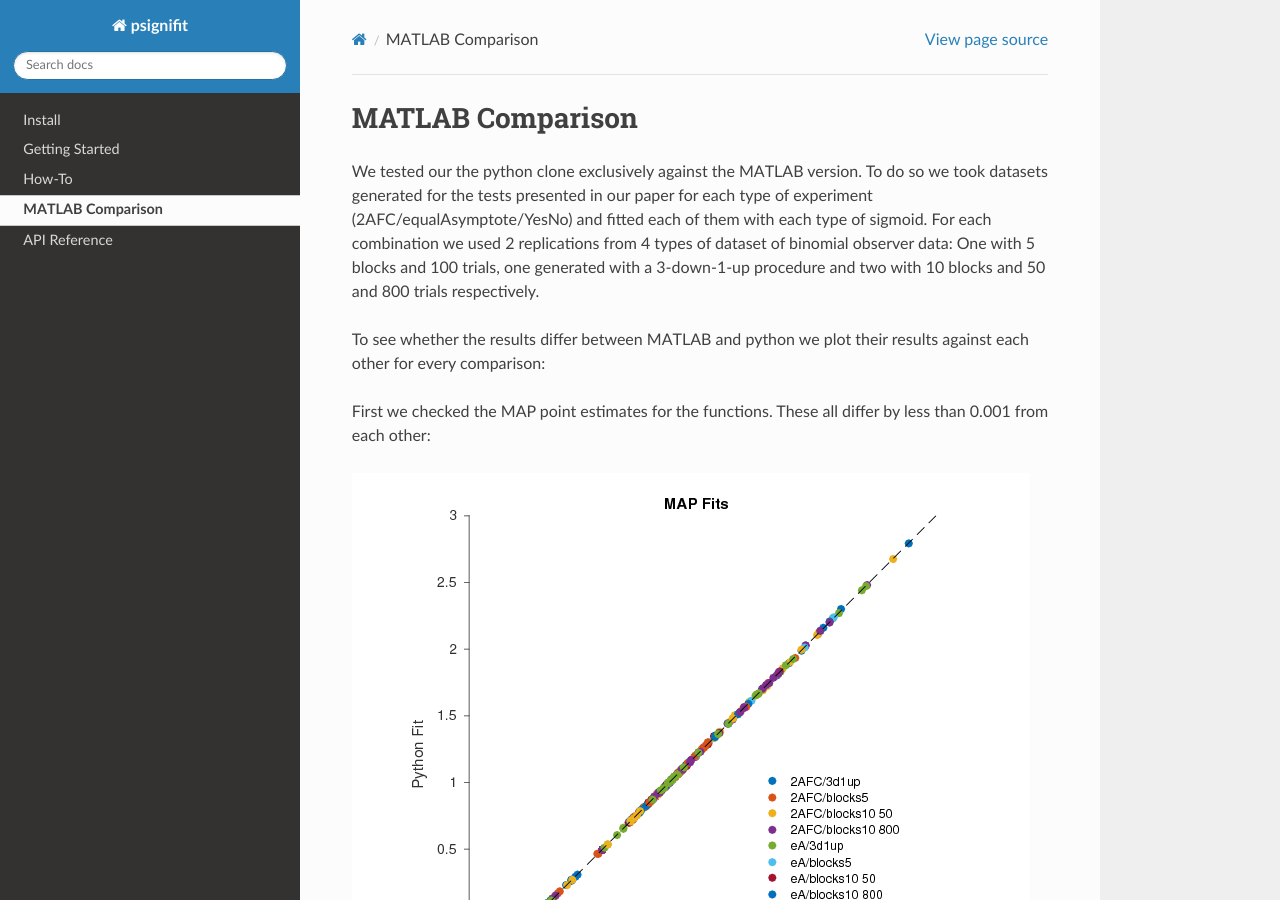
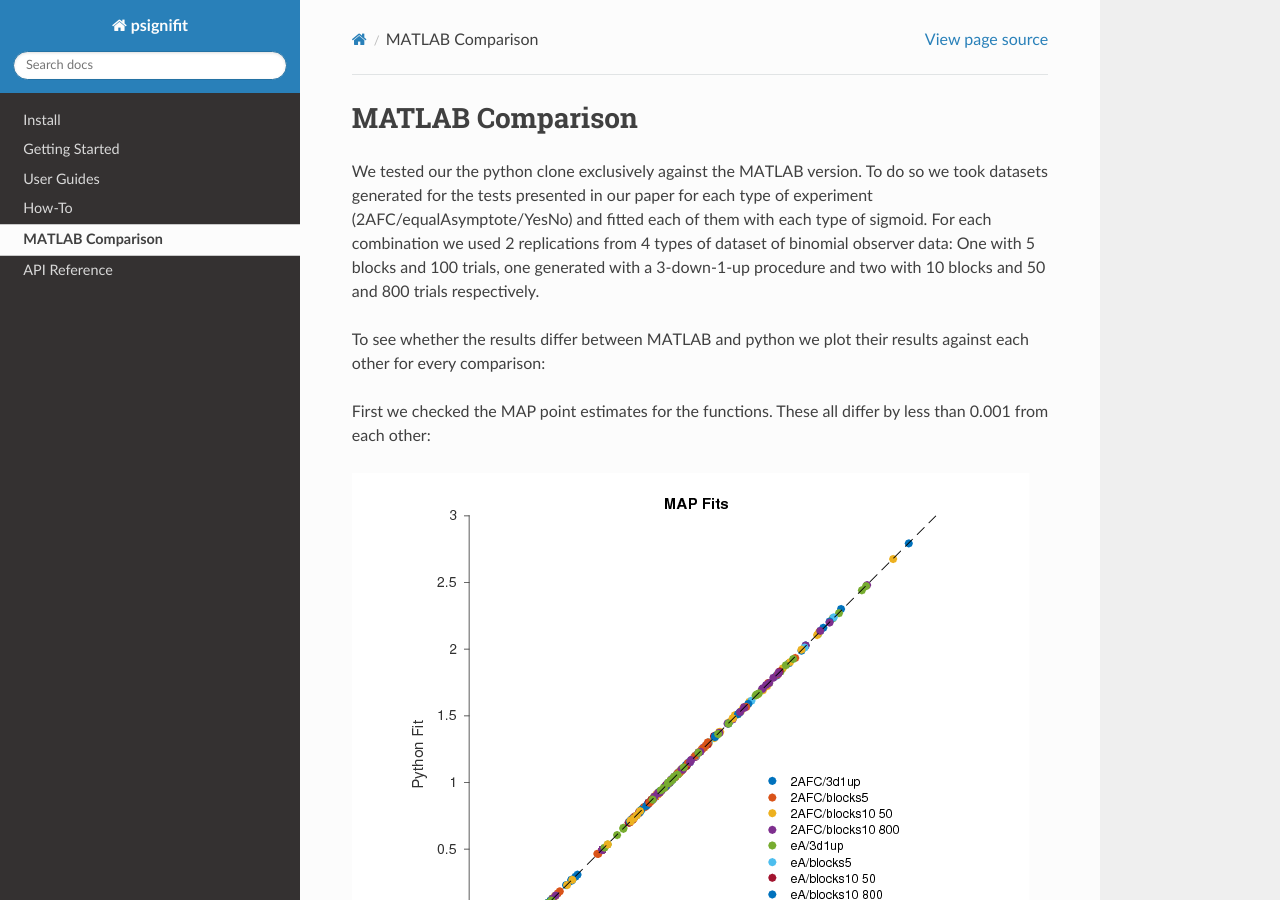
Before and after one commit to wichmann-lab/python-psignifit, a Sphinx documentation site: the page built from docs/test_MATLAB_version.rst, in a window 1280 px wide and 900 px high. Built offline with Sphinx 7.4.7 and the Read the Docs theme 2.0.0, drawn with Linux system fonts in a browser that asks for light colours; pages that are not in the unit, such as notebooks, are missing from menus.

Commit message:
docs: includes user guide in index again

```diff
--- a/docs/index.rst
+++ b/docs/index.rst
@@ -72,6 +72,7 @@ Contents
    install_guide.rst
    getting_started.rst
    generated_examples/index.rst
+   user_guides/index.rst
    how_to/index.rst
    test_MATLAB_version.rst
    references/index.rst
```
